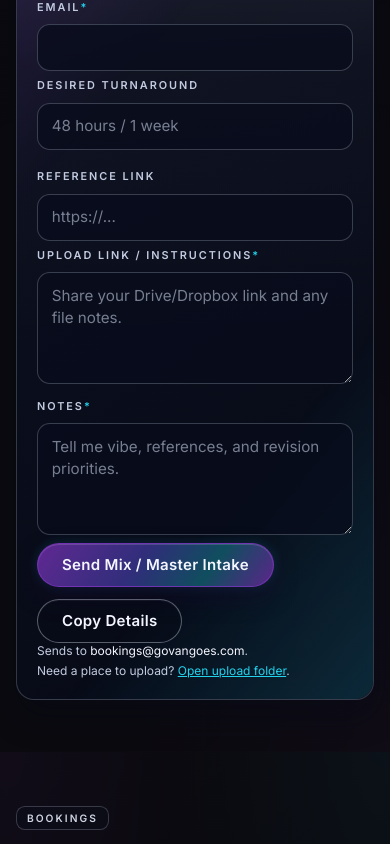
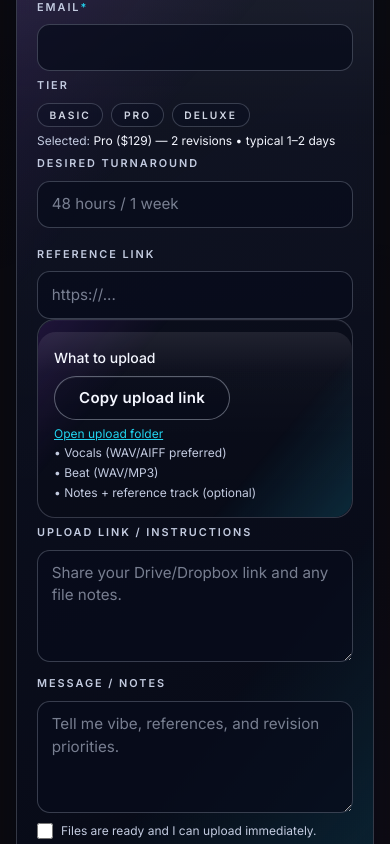
Before and after one commit to govangoes/calamari-crystal-site, a React (Vite) app: page / in a window 390 px wide. Shown: the part 2300-3144 px from the top of the page. Built offline with nearby package versions, Linux system fonts and the light colour scheme; no server answers.

Commit message:
feat: polish forms and media for conversion

```diff
--- a/src/components/forms/BookingForm.jsx
+++ b/src/components/forms/BookingForm.jsx
@@ -1,20 +1,25 @@
 import { useMemo, useState } from "react";
 import { CONTACT_EMAIL } from "../../content/offers.js";
-import GhostButton from "../ui/GhostButton.jsx";
-import PsychedelicButton from "../ui/PsychedelicButton.jsx";
 import CrystalCard from "../ui/CrystalCard.jsx";
 import CrystalInput from "../ui/CrystalInput.jsx";
+import CrystalSelect from "../ui/CrystalSelect.jsx";
 import CrystalTextarea from "../ui/CrystalTextarea.jsx";
 import Field from "../ui/Field.jsx";
+import GhostButton from "../ui/GhostButton.jsx";
 import { copyTextToClipboard, submitFormWithFallback } from "./formUtils.js";
+
+const EVENT_TYPES = ["Show", "Hosting", "Brand", "Other"];
+const BUDGET_RANGES = ["Under $500", "$500-$1,000", "$1,000-$2,500", "$2,500+"];
 
 const INITIAL_FIELDS = {
   name: "",
   email: "",
   phone: "",
-  dateCity: "",
+  eventType: "",
+  eventDate: "",
+  city: "",
   setLength: "",
-  budget: "",
+  budgetRange: "",
   message: "",
 };
 
@@ -25,19 +30,33 @@ function formatBookingBody(fields) {
     `Name: ${fields.name || "Not provided"}`,
     `Email: ${fields.email || "Not provided"}`,
     `Phone: ${fields.phone || "Not provided"}`,
-    `Date/City: ${fields.dateCity || "Not provided"}`,
+    `Event type: ${fields.eventType || "Not provided"}`,
+    `Event date: ${fields.eventDate || "Not provided"}`,
+    `City: ${fields.city || "Not provided"}`,
     `Set length: ${fields.setLength || "Not provided"}`,
-    `Budget: ${fields.budget || "Not provided"}`,
+    `Budget range: ${fields.budgetRange || "Not provided"}`,
     "",
     "Message:",
     fields.message || "Not provided",
   ].join("\n");
 }
 
+function validateBooking(fields) {
+  if (!fields.name.trim() || !fields.email.trim()) {
+    return "Please add your name and email so I can follow up.";
+  }
+  if (!fields.message.trim()) {
+    return "Please add a short event brief so I can quote accurately.";
+  }
+  return "";
+}
+
 export default function BookingForm({ className = "" }) {
   const [fields, setFields] = useState(INITIAL_FIELDS);
-  const [status, setStatus] = useState("");
   const [isSubmitting, setIsSubmitting] = useState(false);
+  const [validationMessage, setValidationMessage] = useState("");
+  const [feedbackMessage, setFeedbackMessage] = useState("");
+  const [successSummary, setSuccessSummary] = useState("");
   const subject = "Booking Inquiry — Go Van Goes";
 
   const formattedBody = useMemo(() => formatBookingBody(fields), [fields]);
@@ -46,21 +65,30 @@ export default function BookingForm({ className = "" }) {
   const updateField = (key) => (event) => {
     const value = event.target.value;
     setFields((previous) => ({ ...previous, [key]: value }));
+    setValidationMessage("");
   };
 
-  const handleCopy = async () => {
+  const copySummary = async (summary = copyPayload) => {
     try {
-      await copyTextToClipboard(copyPayload);
-      setStatus("Details copied. Paste them anywhere.");
+      await copyTextToClipboard(summary);
+      setFeedbackMessage("Summary copied.");
     } catch {
-      setStatus("Copy failed on this browser. Use the Send button instead.");
+      setFeedbackMessage("Copy failed on this browser. You can still send by email.");
     }
   };
 
   const handleSubmit = async (event) => {
     event.preventDefault();
+    const validation = validateBooking(fields);
+    if (validation) {
+      setValidationMessage(validation);
+      setFeedbackMessage("");
+      return;
+    }
+
     setIsSubmitting(true);
-    setStatus("");
+    setValidationMessage("");
+    setFeedbackMessage("");
 
     const result = await submitFormWithFallback({
       formType: "booking",
@@ -70,13 +98,11 @@ export default function BookingForm({ className = "" }) {
       formattedBody,
     });
 
+    setSuccessSummary(copyPayload);
     if (result.via === "endpoint") {
-      setStatus("Inquiry sent. We will follow up by email.");
       setFields(INITIAL_FIELDS);
-    } else {
-      setStatus("Opening your email app with your booking details.");
     }
-
+    setFeedbackMessage("Received. I’ll reply in 24–48 hours.");
     setIsSubmitting(false);
   };
 
@@ -84,6 +110,15 @@ export default function BookingForm({ className = "" }) {
 
   return (
     <CrystalCard as="form" variant="glass" className={rootClassName} onSubmit={handleSubmit}>
+      {successSummary && (
+        <CrystalCard variant="outline" className="space-y-3 border-crystal/35 bg-crystal/10 p-4">
+          <p className="text-sm font-medium text-strong">Received. I’ll reply in 24–48 hours.</p>
+          <GhostButton as="button" type="button" onClick={() => copySummary(successSummary)}>
+            Copy summary
+          </GhostButton>
+        </CrystalCard>
+      )}
+
       <div className="grid gap-3 md:grid-cols-2">
         <Field label="Name" htmlFor="booking-name" required>
           <CrystalInput
@@ -118,14 +153,41 @@ export default function BookingForm({ className = "" }) {
             autoComplete="tel"
           />
         </Field>
-        <Field label="Date / City" htmlFor="booking-date-city" required>
+        <Field label="Event Type" htmlFor="booking-event-type" required>
+          <CrystalSelect
+            id="booking-event-type"
+            name="eventType"
+            value={fields.eventType}
+            onChange={updateField("eventType")}
+            required
+          >
+            <option value="">Select event type</option>
+            {EVENT_TYPES.map((option) => (
+              <option key={option} value={option}>
+                {option}
+              </option>
+            ))}
+          </CrystalSelect>
+        </Field>
+      </div>
+
+      <div className="grid gap-3 md:grid-cols-2">
+        <Field label="Date (optional)" htmlFor="booking-event-date">
           <CrystalInput
-            id="booking-date-city"
-            name="dateCity"
-            value={fields.dateCity}
-            onChange={updateField("dateCity")}
-            placeholder="May 22, Orlando"
-            required
+            id="booking-event-date"
+            name="eventDate"
+            type="date"
+            value={fields.eventDate}
+            onChange={updateField("eventDate")}
+          />
+        </Field>
+        <Field label="City / Venue" htmlFor="booking-city">
+          <CrystalInput
+            id="booking-city"
+            name="city"
+            value={fields.city}
+            onChange={updateField("city")}
+            placeholder="Orlando, FL"
           />
         </Field>
       </div>
@@ -140,14 +202,20 @@ export default function BookingForm({ className = "" }) {
             placeholder="30 mins"
           />
         </Field>
-        <Field label="Budget" htmlFor="booking-budget">
-          <CrystalInput
-            id="booking-budget"
-            name="budget"
-            value={fields.budget}
-            onChange={updateField("budget")}
-            placeholder="$500-$1,000"
-          />
+        <Field label="Budget Range (optional)" htmlFor="booking-budget-range">
+          <CrystalSelect
+            id="booking-budget-range"
+            name="budgetRange"
+            value={fields.budgetRange}
+            onChange={updateField("budgetRange")}
+          >
+            <option value="">Select budget range</option>
+            {BUDGET_RANGES.map((option) => (
+              <option key={option} value={option}>
+                {option}
+              </option>
+            ))}
+          </CrystalSelect>
         </Field>
       </div>
 
@@ -157,24 +225,25 @@ export default function BookingForm({ className = "" }) {
           name="message"
           value={fields.message}
           onChange={updateField("message")}
-          placeholder="Tell us about the event, audience, and timeline."
+          placeholder="Tell me about the event, audience, and timeline."
           required
         />
       </Field>
 
       <div className="flex flex-wrap items-center gap-3">
-        <PsychedelicButton as="button" type="submit" disabled={isSubmitting}>
+        <GhostButton as="button" type="submit" disabled={isSubmitting}>
           {isSubmitting ? "Sending..." : "Send Booking Inquiry"}
-        </PsychedelicButton>
-        <GhostButton as="button" type="button" onClick={handleCopy}>
-          Copy Details
+        </GhostButton>
+        <GhostButton as="button" type="button" onClick={() => copySummary()}>
+          Copy details
         </GhostButton>
       </div>
 
       <p className="text-xs text-muted">
         Sends to <span className="text-strong">{CONTACT_EMAIL}</span>.
       </p>
-      {status && <p className="text-xs text-paperWhite/85">{status}</p>}
+      {validationMessage && <p className="text-xs text-muted">{validationMessage}</p>}
+      {feedbackMessage && <p className="text-xs text-paperWhite/85">{feedbackMessage}</p>}
     </CrystalCard>
   );
 }
--- a/src/components/forms/MixMasterForm.jsx
+++ b/src/components/forms/MixMasterForm.jsx
@@ -1,82 +1,138 @@
 import { useMemo, useState } from "react";
 import { CONTACT_EMAIL } from "../../content/offers.js";
-import GhostButton from "../ui/GhostButton.jsx";
-import PsychedelicButton from "../ui/PsychedelicButton.jsx";
 import CrystalCard from "../ui/CrystalCard.jsx";
 import CrystalInput from "../ui/CrystalInput.jsx";
 import CrystalTextarea from "../ui/CrystalTextarea.jsx";
 import Field from "../ui/Field.jsx";
+import GhostButton from "../ui/GhostButton.jsx";
 import { copyTextToClipboard, submitFormWithFallback } from "./formUtils.js";
+
+const TIERS = [
+  { name: "Basic", price: "$79", detail: "1 revision • typical 2–4 days" },
+  { name: "Pro", price: "$129", detail: "2 revisions • typical 1–2 days" },
+  { name: "Deluxe", price: "$199", detail: "cleanup/tuning • typical 24–48 hours" },
+];
 
 const INITIAL_FIELDS = {
   name: "",
   email: "",
+  tier: "Pro",
   uploadInstructions: "",
   desiredTurnaround: "",
   referenceLink: "",
   notes: "",
+  filesReady: false,
 };
 
-function formatMixMasterBody(fields) {
+function formatMixMasterBody(fields, selectedTier) {
   return [
     "Mix / Master intake",
     "",
     `Name: ${fields.name || "Not provided"}`,
     `Email: ${fields.email || "Not provided"}`,
+    `Selected tier: ${fields.tier}${selectedTier ? ` (${selectedTier.price})` : ""}`,
+    `Tier details: ${selectedTier?.detail || "Not provided"}`,
     `Desired turnaround: ${fields.desiredTurnaround || "Not provided"}`,
     `Reference link: ${fields.referenceLink || "Not provided"}`,
+    `Files ready to upload: ${fields.filesReady ? "Yes" : "No"}`,
     "",
     "Upload link or instructions:",
     fields.uploadInstructions || "Not provided",
     "",
-    "Notes:",
+    "Message / notes:",
     fields.notes || "Not provided",
   ].join("\n");
 }
 
+function validateMixMaster(fields) {
+  if (!fields.name.trim() || !fields.email.trim()) {
+    return "Please add your name and email so I can reply.";
+  }
+  if (!fields.notes.trim() && !fields.filesReady) {
+    return "Add notes or confirm files are ready so I can start fast.";
+  }
+  return "";
+}
+
 export default function MixMasterForm({ className = "", fileUploadUrl = "" }) {
   const [fields, setFields] = useState(INITIAL_FIELDS);
-  const [status, setStatus] = useState("");
   const [isSubmitting, setIsSubmitting] = useState(false);
+  const [validationMessage, setValidationMessage] = useState("");
+  const [feedbackMessage, setFeedbackMessage] = useState("");
+  const [successSummary, setSuccessSummary] = useState("");
   const subject = "Mix / Master Intake — Go Van Goes";
 
-  const formattedBody = useMemo(() => formatMixMasterBody(fields), [fields]);
+  const selectedTier = useMemo(
+    () => TIERS.find((tier) => tier.name === fields.tier) || TIERS[1],
+    [fields.tier],
+  );
+  const formattedBody = useMemo(
+    () => formatMixMasterBody(fields, selectedTier),
+    [fields, selectedTier],
+  );
   const copyPayload = useMemo(() => `Subject: ${subject}\n\n${formattedBody}`, [formattedBody]);
 
   const updateField = (key) => (event) => {
     const value = event.target.value;
     setFields((previous) => ({ ...previous, [key]: value }));
+    setValidationMessage("");
   };
 
-  const handleCopy = async () => {
+  const updateFilesReady = (event) => {
+    const value = event.target.checked;
+    setFields((previous) => ({ ...previous, filesReady: value }));
+    setValidationMessage("");
+  };
+
+  const copySummary = async (summary = copyPayload) => {
     try {
-      await copyTextToClipboard(copyPayload);
-      setStatus("Details copied. Paste them anywhere.");
+      await copyTextToClipboard(summary);
+      setFeedbackMessage("Summary copied.");
     } catch {
-      setStatus("Copy failed on this browser. Use the Send button instead.");
+      setFeedbackMessage("Copy failed on this browser. You can still send by email.");
+    }
+  };
+
+  const copyUploadLink = async () => {
+    if (!fileUploadUrl) return;
+    try {
+      await copyTextToClipboard(fileUploadUrl);
+      setFeedbackMessage("Upload link copied.");
+    } catch {
+      setFeedbackMessage("Could not copy upload link on this browser.");
     }
   };
 
   const handleSubmit = async (event) => {
     event.preventDefault();
+    const validation = validateMixMaster(fields);
+    if (validation) {
+      setValidationMessage(validation);
+      setFeedbackMessage("");
+      return;
+    }
+
     setIsSubmitting(true);
-    setStatus("");
+    setValidationMessage("");
+    setFeedbackMessage("");
 
     const result = await submitFormWithFallback({
       formType: "mixmaster",
       toEmail: CONTACT_EMAIL,
       subject,
-      fields,
+      fields: {
+        ...fields,
+        tierPrice: selectedTier?.price || "",
+        tierDetail: selectedTier?.detail || "",
+      },
       formattedBody,
     });
 
+    setSuccessSummary(copyPayload);
     if (result.via === "endpoint") {
-      setStatus("Intake sent. We will follow up by email.");
       setFields(INITIAL_FIELDS);
-    } else {
-      setStatus("Opening your email app with your mix/master details.");
     }
-
+    setFeedbackMessage("Received. I’ll reply in 24–48 hours.");
     setIsSubmitting(false);
   };
 
@@ -84,6 +140,15 @@ export default function MixMasterForm({ className = "", fileUploadUrl = "" }) {
 
   return (
     <CrystalCard as="form" variant="glass" className={rootClassName} onSubmit={handleSubmit}>
+      {successSummary && (
+        <CrystalCard variant="outline" className="space-y-3 border-crystal/35 bg-crystal/10 p-4">
+          <p className="text-sm font-medium text-strong">Received. I’ll reply in 24–48 hours.</p>
+          <GhostButton as="button" type="button" onClick={() => copySummary(successSummary)}>
+            Copy summary
+          </GhostButton>
+        </CrystalCard>
+      )}
+
       <div className="grid gap-3 md:grid-cols-2">
         <Field label="Name" htmlFor="mix-name" required>
           <CrystalInput
@@ -108,6 +173,40 @@ export default function MixMasterForm({ className = "", fileUploadUrl = "" }) {
         </Field>
       </div>
 
+      <Field label="Tier" htmlFor="mix-tier">
+        <div id="mix-tier" className="flex flex-wrap gap-2">
+          {TIERS.map((tier) => {
+            const isSelected = fields.tier === tier.name;
+            const tierClassName = [
+              "crystal-badge crystal-badge--chip transition focus-visible:outline-none focus-visible:ring-2 focus-visible:ring-crystal/60",
+              isSelected
+                ? "border-crystal/55 bg-crystal/16 text-crystal"
+                : "border-white/25 bg-ink/40 text-muted hover:border-crystal/45 hover:text-paperWhite",
+            ]
+              .filter(Boolean)
+              .join(" ");
+
+            return (
+              <button
+                key={tier.name}
+                type="button"
+                className={tierClassName}
+                onClick={() => setFields((previous) => ({ ...previous, tier: tier.name }))}
+                aria-pressed={isSelected}
+              >
+                {tier.name}
+              </button>
+            );
+          })}
+        </div>
+        <p className="text-xs text-muted">
+          Selected:{" "}
+          <span className="text-strong">
+            {selectedTier.name} ({selectedTier.price}) — {selectedTier.detail}
+          </span>
+        </p>
+      </Field>
+
       <div className="grid gap-3 md:grid-cols-2">
         <Field label="Desired Turnaround" htmlFor="mix-turnaround">
           <CrystalInput
@@ -130,59 +229,78 @@ export default function MixMasterForm({ className = "", fileUploadUrl = "" }) {
         </Field>
       </div>
 
-      <Field label="Upload Link / Instructions" htmlFor="mix-upload" required>
+      <CrystalCard variant="outline" className="space-y-3 border-white/20 bg-ink/30 p-4">
+        <div className="flex flex-wrap items-center justify-between gap-2">
+          <p className="text-sm font-medium text-strong">What to upload</p>
+          {fileUploadUrl && (
+            <GhostButton as="button" type="button" onClick={copyUploadLink}>
+              Copy upload link
+            </GhostButton>
+          )}
+        </div>
+        {fileUploadUrl && (
+          <a
+            className="text-xs text-crystal underline transition hover:text-paperWhite"
+            href={fileUploadUrl}
+            target="_blank"
+            rel="noreferrer"
+          >
+            Open upload folder
+          </a>
+        )}
+        <ul className="space-y-1 text-xs text-muted">
+          <li>• Vocals (WAV/AIFF preferred)</li>
+          <li>• Beat (WAV/MP3)</li>
+          <li>• Notes + reference track (optional)</li>
+        </ul>
+      </CrystalCard>
+
+      <Field label="Upload Link / Instructions" htmlFor="mix-upload">
         <CrystalTextarea
           id="mix-upload"
           name="uploadInstructions"
           value={fields.uploadInstructions}
           onChange={updateField("uploadInstructions")}
           placeholder="Share your Drive/Dropbox link and any file notes."
-          required
           className="min-h-24"
         />
       </Field>
 
-      <Field label="Notes" htmlFor="mix-notes" required>
+      <Field label="Message / Notes" htmlFor="mix-notes">
         <CrystalTextarea
           id="mix-notes"
           name="notes"
           value={fields.notes}
           onChange={updateField("notes")}
           placeholder="Tell me vibe, references, and revision priorities."
-          required
           className="min-h-24"
         />
       </Field>
 
+      <label className="inline-flex items-center gap-2 text-xs text-muted">
+        <input
+          type="checkbox"
+          checked={fields.filesReady}
+          onChange={updateFilesReady}
+          className="h-4 w-4 rounded border border-white/20 bg-ink/80 text-crystal focus:ring-2 focus:ring-crystal/60"
+        />
+        Files are ready and I can upload immediately.
+      </label>
+
       <div className="flex flex-wrap items-center gap-3">
-        <PsychedelicButton as="button" type="submit" disabled={isSubmitting}>
+        <GhostButton as="button" type="submit" disabled={isSubmitting}>
           {isSubmitting ? "Sending..." : "Send Mix / Master Intake"}
-        </PsychedelicButton>
-        <GhostButton as="button" type="button" onClick={handleCopy}>
-          Copy Details
+        </GhostButton>
+        <GhostButton as="button" type="button" onClick={() => copySummary()}>
+          Copy details
         </GhostButton>
       </div>
 
-      <div className="space-y-1 text-xs text-muted">
-        <p>
-          Sends to <span className="text-strong">{CONTACT_EMAIL}</span>.
-        </p>
-        {fileUploadUrl && (
-          <p>
-            Need a place to upload?{" "}
-            <a
-              className="text-crystal underline transition hover:text-paperWhite"
-              href={fileUploadUrl}
-              target="_blank"
-              rel="noreferrer"
-            >
-              Open upload folder
-            </a>
-            .
-          </p>
-        )}
-      </div>
-      {status && <p className="text-xs text-paperWhite/85">{status}</p>}
+      <p className="text-xs text-muted">
+        Sends to <span className="text-strong">{CONTACT_EMAIL}</span>.
+      </p>
+      {validationMessage && <p className="text-xs text-muted">{validationMessage}</p>}
+      {feedbackMessage && <p className="text-xs text-paperWhite/85">{feedbackMessage}</p>}
     </CrystalCard>
   );
 }
--- a/src/content/links.js
+++ b/src/content/links.js
@@ -12,6 +12,7 @@ export const APPLE_MUSIC_URL = "https://music.apple.com/us/artist/go-van-goes/14
 export const BANDCAMP_URL = clean(import.meta.env.VITE_BANDCAMP_URL);
 
 export const FILE_UPLOAD_URL =
+  clean(import.meta.env.VITE_FILE_UPLOAD_URL) ||
   "https://drive.google.com/drive/folders/1ZSxhU4_faGw33ARMDqDPIbo0aXhDxG5R?usp=sharing";
 
 export const SHOP_URL = clean(import.meta.env.VITE_SHOP_URL);
--- a/src/content/media.js
+++ b/src/content/media.js
@@ -6,8 +6,12 @@ const PLACEHOLDER_VALUES = new Set([
   "",
   "replace_with_youtube_video_id",
   "replace_with_spotify_id",
+  "replace_with_spotify_artist_id",
   "your-youtube-id",
   "your-spotify-id",
+  "your-spotify-artist-id",
+  "your_spotify_id",
+  "your_youtube_id",
 ]);
 
 function isConfiguredValue(value) {
@@ -31,16 +35,48 @@ function extractYouTubeId(value) {
   return /^[A-Za-z0-9_-]{11}$/.test(raw) ? raw : "";
 }
 
-const DEFAULT_YT_VIDEO_ID = "7Qn6OOGHV2Y";
+function extractSpotifyConfig(value, fallbackType) {
+  const raw = clean(value);
+  if (!isConfiguredValue(raw)) return { id: "", type: fallbackType };
+
+  const fromSpotifyUrl = raw.match(
+    /open\.spotify\.com\/(?:embed\/)?(track|album|playlist|artist)\/([A-Za-z0-9]+)/i,
+  );
+  if (fromSpotifyUrl) {
+    return {
+      type: fromSpotifyUrl[1].toLowerCase(),
+      id: fromSpotifyUrl[2],
+    };
+  }
+
+  const fromSpotifyUri = raw.match(/^spotify:(track|album|playlist|artist):([A-Za-z0-9]+)$/i);
+  if (fromSpotifyUri) {
+    return {
+      type: fromSpotifyUri[1].toLowerCase(),
+      id: fromSpotifyUri[2],
+    };
+  }
+
+  if (/^[A-Za-z0-9]{10,}$/.test(raw)) {
+    return { id: raw, type: fallbackType };
+  }
+
+  return { id: "", type: fallbackType };
+}
+
+const DEFAULT_YOUTUBE_ID = "7Qn6OOGHV2Y";
 const rawYouTube = clean(import.meta.env.VITE_YT_VIDEO_ID);
-const parsedYouTubeId = extractYouTubeId(rawYouTube);
-export const YT_VIDEO_ID = parsedYouTubeId || DEFAULT_YT_VIDEO_ID;
-export const HAS_YOUTUBE = Boolean(YT_VIDEO_ID);
+const parsedYouTubeId = extractYouTubeId(rawYouTube) || extractYouTubeId(DEFAULT_YOUTUBE_ID);
+export const YOUTUBE_ID = parsedYouTubeId;
+export const YT_VIDEO_ID = YOUTUBE_ID;
+export const HAS_YOUTUBE = Boolean(YOUTUBE_ID);
 
-const rawSpotifyId = clean(import.meta.env.VITE_SPOTIFY_ID);
-export const SPOTIFY_ID = isConfiguredValue(rawSpotifyId) ? rawSpotifyId : "";
-export const HAS_SPOTIFY = Boolean(SPOTIFY_ID);
+const allowedSpotifyTypes = new Set(["track", "album", "playlist", "artist"]);
+const rawSpotifyType = clean(import.meta.env.VITE_SPOTIFY_TYPE || "album").toLowerCase();
+const fallbackSpotifyType = allowedSpotifyTypes.has(rawSpotifyType) ? rawSpotifyType : "album";
 
-const allowedSpotifyTypes = new Set(["track", "album", "playlist"]);
-const rawSpotifyType = clean(import.meta.env.VITE_SPOTIFY_TYPE || "album").toLowerCase();
-export const SPOTIFY_TYPE = allowedSpotifyTypes.has(rawSpotifyType) ? rawSpotifyType : "album";
+const rawSpotifyValue = clean(import.meta.env.VITE_SPOTIFY_ID);
+const spotifyConfig = extractSpotifyConfig(rawSpotifyValue, fallbackSpotifyType);
+export const SPOTIFY_ID = spotifyConfig.id;
+export const SPOTIFY_TYPE = spotifyConfig.type;
+export const HAS_SPOTIFY = Boolean(spotifyConfig.id);
```
Also changed, not shown: 1 other file (tests, documents, lock files or other folders).
